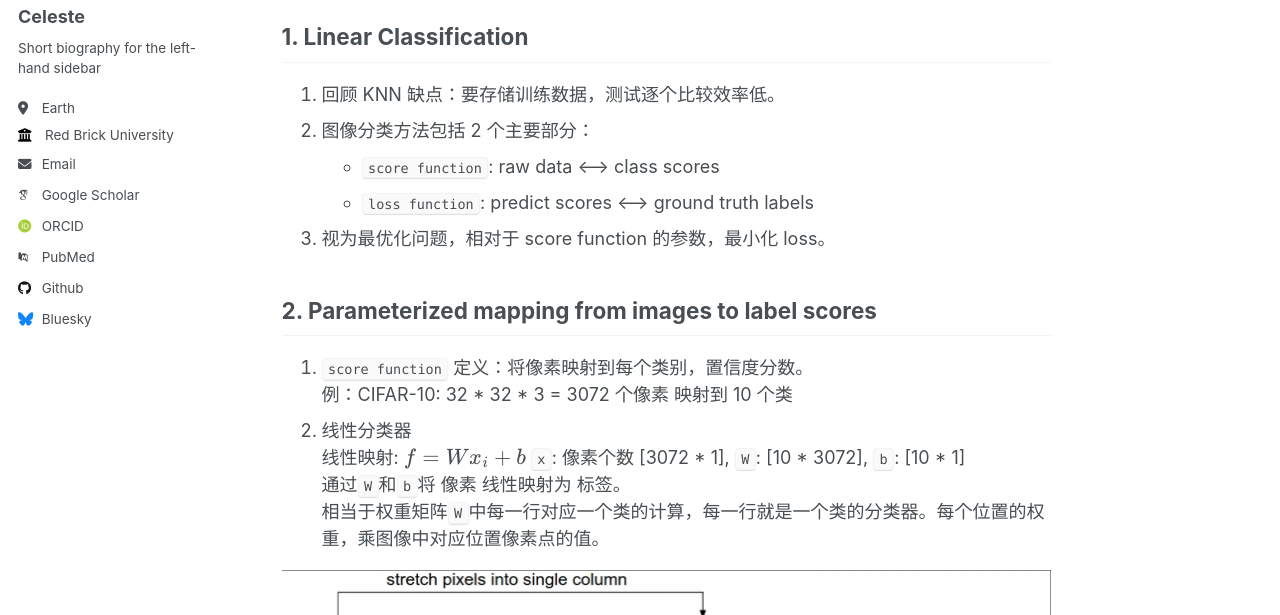
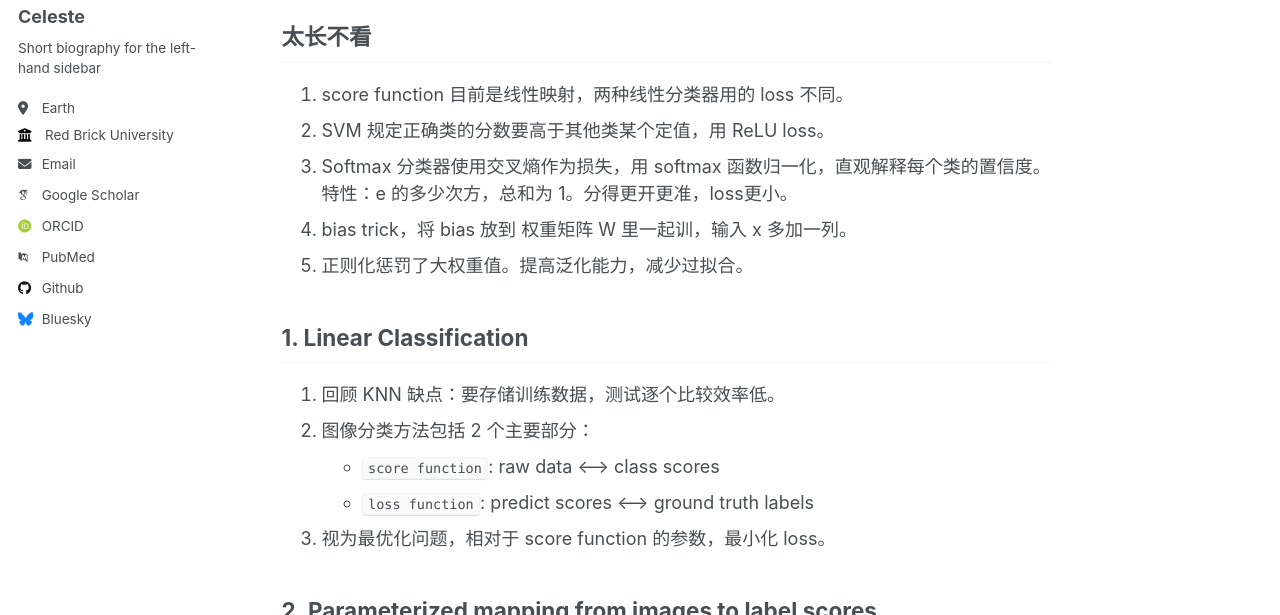
Before and after one commit to BUGERR/bugerr.github.io, a Jekyll site: the page built from _posts/2024-11-20-cs231n_2.md, in a window 1280 px wide and 900 px high, cut to the strip 285-900 px from the top of the window. Built offline with Jekyll 4.4.1, drawn with Linux system fonts in a browser that asks for light colours; some web fonts are replaced.

Commit message:
Update 2024-11-20-cs231n_2.md

```diff
--- a/_posts/2024-11-20-cs231n_2.md
+++ b/_posts/2024-11-20-cs231n_2.md
@@ -9,6 +9,13 @@ tags:
 ---
 
 # CS231n: 2. 线性分类器, SVM loss, Softmax
+
+## 太长不看
+1. score function 目前是线性映射，两种线性分类器用的 loss 不同。
+2. SVM 规定正确类的分数要高于其他类某个定值，用 ReLU loss。
+3. Softmax 分类器使用交叉熵作为损失，用 softmax 函数归一化，直观解释每个类的置信度。特性：e 的多少次方，总和为 1。分得更开更准，loss更小。
+4. bias trick，将 bias 放到 权重矩阵 W 里一起训，输入 x 多加一列。
+5. 正则化惩罚了大权重值。提高泛化能力，减少过拟合。
 
 ## 1. Linear Classification
 1. 回顾 KNN 缺点：要存储训练数据，测试逐个比较效率低。
```
